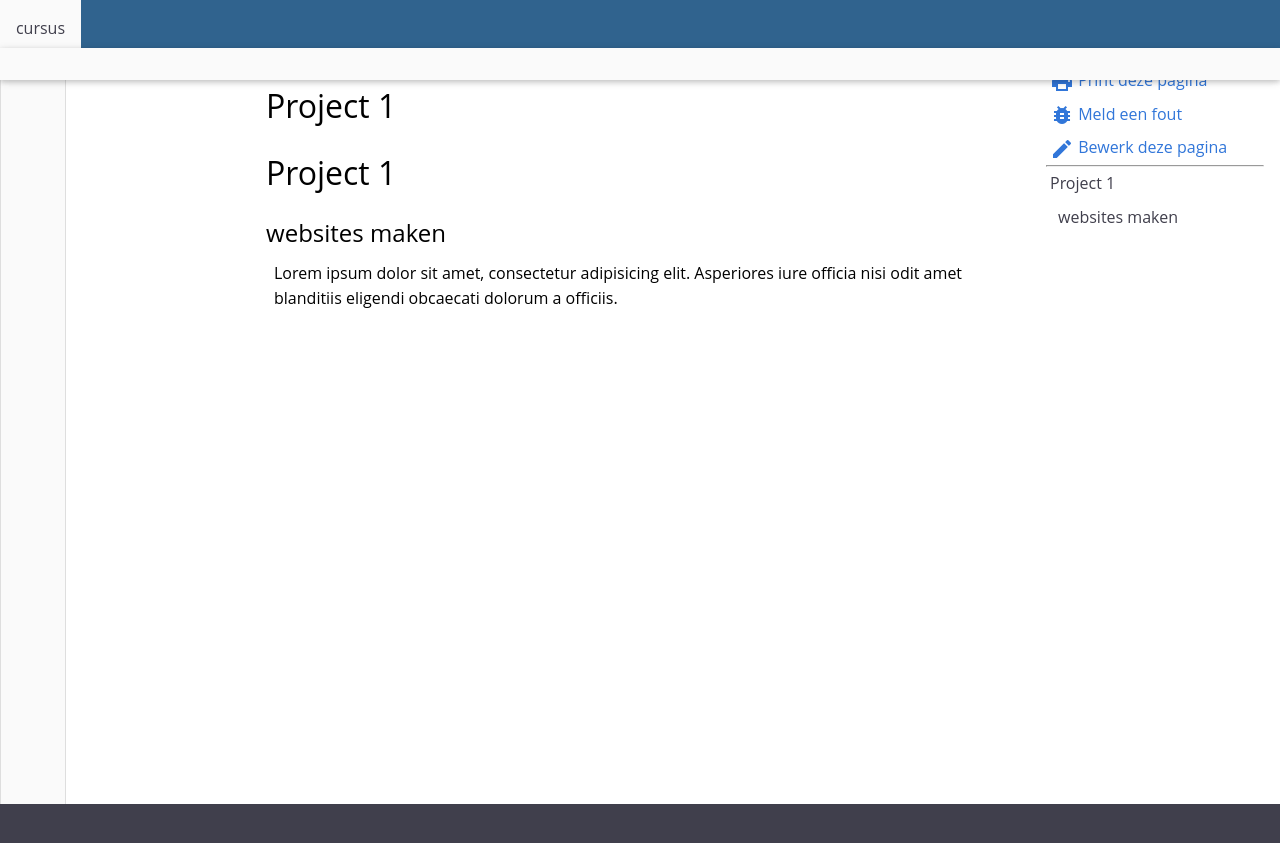
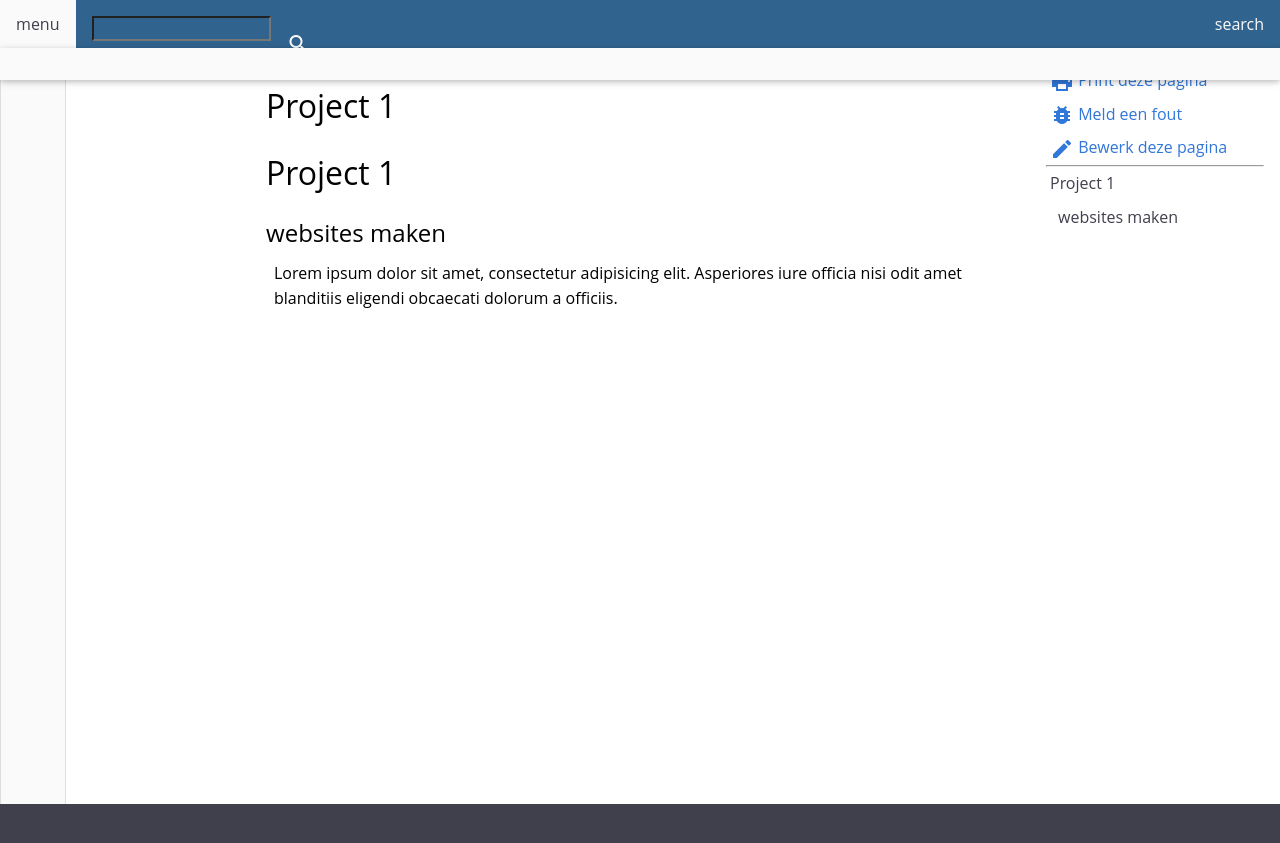
Before and after one commit to Pius-X-Antwerpen/digitale-leraar, a Jekyll site: the page built from index.md, in a window 1280 px wide. Shown: the top 843 px of the page. Built offline with Jekyll 4.4.1, drawn with Linux system fonts in a browser that asks for light colours; our own code applies the rules of GitHub Pages for plain Markdown files.

Commit message:
added search bar and fixed menu styling

```diff
--- a/_layouts/default.html
+++ b/_layouts/default.html
@@ -18,12 +18,16 @@
                 <nav id="topNav" class="bg-primary">
                     <!--<a href="#" class="button | color-light bg-hover-light color-hover-dark">login</a>-->
                     <span class="dropdown button | color-light bg-hover-light color-hover-dark">
-                        cursus
+                        menu
                         <div class="dropdownWindow masonry | bg-light padding16">
                             {% include mainNavigation.html %}
                         </div>
                     </span>
-                    <!--<a data-state="right-aligned" href="#" class="button | color-light bg-hover-light color-hover-dark">login</a>-->
+                    <span class="button">
+                        <input type="text">
+                        <a data-state="right-aligned" href="#" class="button | color-light bg-hover-light color-hover-dark | material-icons">search</a>
+                    </span>
+                    <a data-state="right-aligned" href="#" class="button | color-light bg-hover-light color-hover-dark">search</a>
                     <!--<a href="#" class="button | color-light bg-hover-light color-hover-dark">login</a>-->
                 </nav>
             </header>
--- a/_sass/components.scss
+++ b/_sass/components.scss
@@ -77,6 +77,7 @@ footer {
     height: 3rem;
     padding: 1rem;
     cursor: pointer;
+    line-height: 1;
 }
 
 #topNav .dropdown .dropdownWindow {
```
